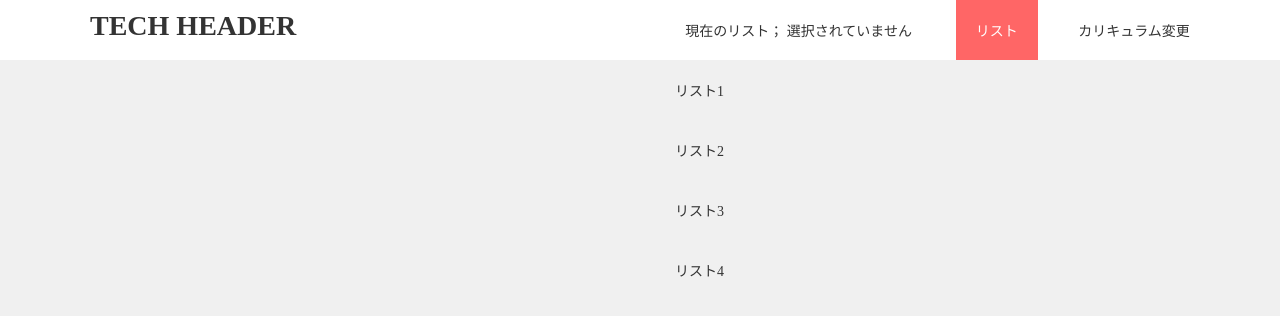
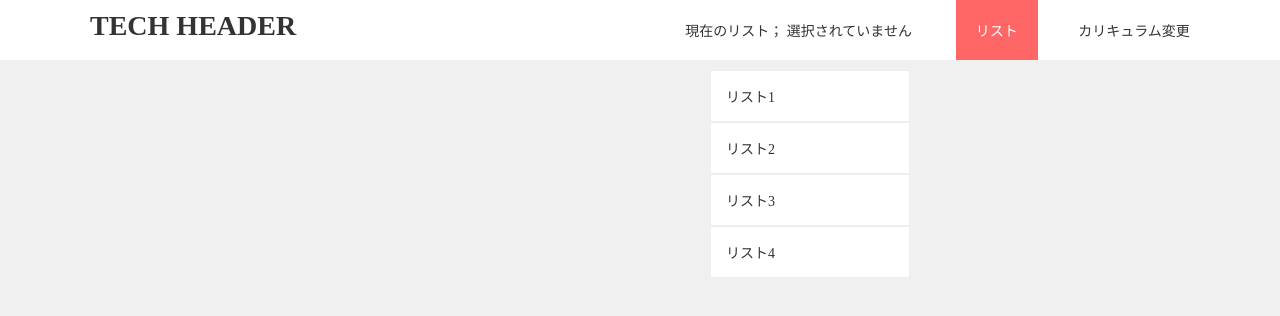
Before and after one commit to nakamura1984/JavaScript, a plain HTML site: page index.html in a window 1280 px wide. Both pictures are taken after a click on the item "リスト". Drawn offline with Linux system fonts and the light colour scheme.

Commit message:
fifth commit

```diff
--- a/index.html
+++ b/index.html
@@ -21,11 +21,11 @@
         </li>
         <li>カリキュラム変更</li>
       </ul>
-      <ul class="show-lists hidden"></ul>
-        <li>リスト1</li>
-        <li>リスト2</li>
-        <li>リスト3</li>
-        <li>リスト4</li>
+      <ul class="show-lists hidden" id="pull-down">
+        <li class="pull-down-list">リスト1</li>
+      <li class="pull-down-list">リスト2</li>
+      <li class="pull-down-list">リスト3</li>
+      <li class="pull-down-list">リスト4</li>
       </ul>
     </div>
   </header>
--- a/index.js
+++ b/index.js
@@ -1,21 +1,26 @@
 window.addEventListener('load', function(){
 
   const pullDownButton = document.getElementById("lists")
+  const pullDownParents = document.getElementById("pull-down")
+  const pullDownChild = document.querySelectorAll(".pull-down-list")
 
     pullDownButton.addEventListener('mouseover', function(){
-    pullDownButton.setAttribute("style", "background-color:#FFBEDA;")
+      this.setAttribute("style", "background-color:#FFBEDA;")
     })
 
     pullDownButton.addEventListener('mouseout', function(){
-    pullDownButton.removeAttribute("style")
-  })
-
-  pullDownButton.addEventListener('mouseout', function(){
-    console.log("mouseout OK")
+      this.removeAttribute("style")
     })
 
     pullDownButton.addEventListener('click', function() {
-    console.log("click OK")
+      debugger
+      // プルダウンメニューの表示と非表示の設定
+      if (pullDownParents.getAttribute("style") == "display:block;") {
+        // pullDownParentsのstyle属性にdisplay:block;が指定されている場合（つまり表示されている時）実行される
+        pullDownParents.removeAttribute("style")
+      } else {
+        // pullDownParentsのstyle属性にdisplay:block;が指定されていない場合（つまり非表示の時）実行される
+        pullDownParents.setAttribute("style", "display:block;")
+      }
     })
-
   })
```
Lines whose indentation alone changed are shown as unchanged.
